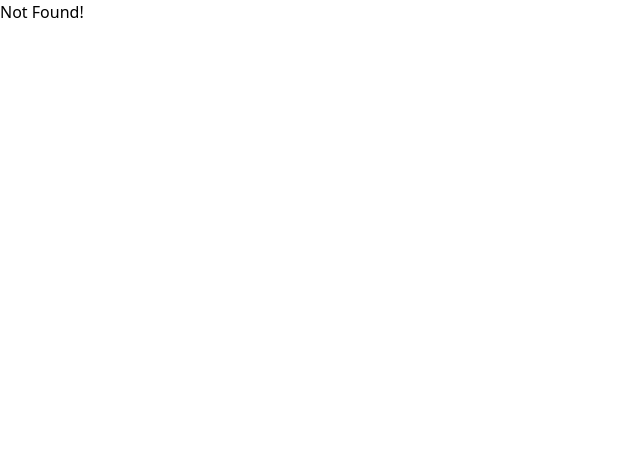
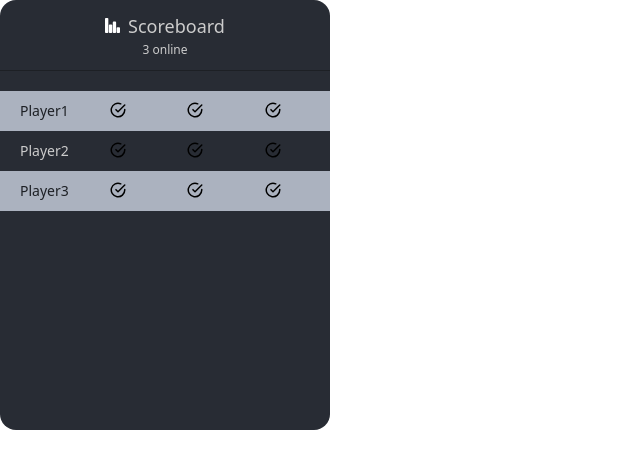
Before and after one commit to boostcampwm2023/baekjoonrooms, a React (Vite) app in the folder client/: page /scoreboard in a window 1280 px wide. Before the commit this address had no page. Shown: the top 468 px of the page, without its empty margins (0-640 px from the left). Built offline with nearby package versions, Linux system fonts and the light colour scheme.

Commit message:
feat: ScoreBoard UI

```diff
--- a/client/package.json
+++ b/client/package.json
@@ -14,6 +14,7 @@
     "axios": "^1.6.2",
     "react": "^18.2.0",
     "react-dom": "^18.2.0",
+    "react-icons": "^4.12.0",
     "react-router-dom": "^6.18.0"
   },
   "devDependencies": {
--- /dev/null
+++ b/client/public/mocks/Scores.json
@@ -0,0 +1,19 @@
+{
+  "players": [
+    {
+      "name": "Player1",
+      "score": 100,
+      "results": ["CORRECT", "WRONG", "SOLVING"]
+    },
+    {
+      "name": "Player2",
+      "score": 0,
+      "results": ["SOLVING", "SOLVING", "WRONG"]
+    },
+    {
+      "name": "Player3",
+      "score": 300,
+      "results": ["WRONG", "SOLVING", "CORRECT"]
+    }
+  ]
+}
--- /dev/null
+++ b/client/src/components/ScoreBoard.tsx
@@ -0,0 +1,78 @@
+import AcceptedSubmissionIcon from '../icons/AcceptedSubmissionIcon';
+import GraphIcon from '../icons/GraphIcon';
+import { PlayerScoreType, ResultType, ScoreType } from '../types/ScoreType';
+import mockScoresData from '../../public/mocks/Scores.json';
+
+const mockScores: ScoreType = {
+  players: mockScoresData.players.map((player) => ({
+    ...player,
+    results: player.results.map(
+      (result) => ResultType[result as keyof typeof ResultType],
+    ),
+  })),
+};
+
+export default function ScoreBoardModal() {
+  return (
+    <div className="flex h-[430px] w-[330px] flex-col items-center rounded-2xl bg-aod_bg">
+      <div className="flex w-full flex-col items-center gap-y-[2px] border-b-[0.5px] border-aod_gutter px-5 py-3">
+        <div className="flex flex-row items-baseline gap-2">
+          <GraphIcon />
+          <div className="text-lg font-medium text-aod_text">Scoreboard</div>
+        </div>
+        <div className="text-xs text-aod_text">3 online</div>
+      </div>
+
+      <ScoreBoard scores={mockScores}></ScoreBoard>
+    </div>
+  );
+}
+
+interface ScoreBoardProps {
+  scores: ScoreType;
+}
+
+export function ScoreBoard({ scores }: ScoreBoardProps) {
+  return (
+    <ul className="my-5 flex w-full flex-col overflow-auto text-sm font-medium text-aod_text">
+      {scores.players.map((playerScore, index) => (
+        <Players key={index} playerScore={playerScore} />
+      ))}
+    </ul>
+  );
+}
+
+interface PlayersProps {
+  playerScore: PlayerScoreType;
+}
+
+export function Players({ playerScore }: PlayersProps) {
+  return (
+    <li className="flex flex-row gap-3 bg-aod_bg px-5 py-2.5 text-aod_text odd:bg-aod_text_alt odd:text-aod_gutter">
+      <div>{playerScore.name}</div>
+      <div className="flex w-full flex-row gap-1">
+        {playerScore.results.map((result, index) => (
+          <Result key={index} result={result} />
+        ))}
+      </div>
+    </li>
+  );
+}
+
+interface ResultProps {
+  result: ResultType;
+}
+
+export function Result({ result }: ResultProps) {
+  return (
+    <div className="flex flex-1 flex-row justify-around">
+      {result === ResultType.CORRECT ? (
+        <AcceptedSubmissionIcon />
+      ) : result === ResultType.WRONG ? (
+        <AcceptedSubmissionIcon />
+      ) : (
+        <AcceptedSubmissionIcon />
+      )}
+    </div>
+  );
+}
--- /dev/null
+++ b/client/src/icons/AcceptedSubmissionIcon.tsx
@@ -0,0 +1,13 @@
+export default function AcceptedSubmissionIcon() {
+  return (
+    <svg
+      xmlns="http://www.w3.org/2000/svg"
+      viewBox="0 0 24 24"
+      className="fill-current text-aod_green h-[18px] w-[18px]">
+      <path
+        d="M20 12.005v-.828a1 1 0 112 0v.829a10 10 0 11-5.93-9.14 1 1 0 01-.814 1.826A8 8 0 1020 12.005zM8.593 10.852a1 1 0 011.414 0L12 12.844l8.293-8.3a1 1 0 011.415 1.413l-9 9.009a1 1 0 01-1.415 0l-2.7-2.7a1 1 0 010-1.414z"
+        fillRule="evenodd"
+        clipRule="evenodd"></path>
+    </svg>
+  );
+}
--- /dev/null
+++ b/client/src/icons/AttemptedSubmissionIcon.tsx
@@ -0,0 +1,14 @@
+export default function AttemptedSubmissionIcon() {
+  return (
+    <svg
+      viewBox="0 0 800 800"
+      xmlns="http://www.w3.org/2000/svg"
+      className="stroke-current h-[18px] w-[18px] fill-none text-aod_gold ">
+      <path
+        d="M100 400H233.333L333.333 633.333L466.667 166.667L566.667 400H700"
+        strokeLinecap="round"
+        strokeLinejoin="round"
+      />
+    </svg>
+  );
+}
--- /dev/null
+++ b/client/src/icons/NoSubmissionIcon.tsx
@@ -0,0 +1,10 @@
+export default function NoSubmissionIcon() {
+  return (
+    <svg
+      viewBox="0 0 600 600"
+      xmlns="http://www.w3.org/2000/svg"
+      className="stroke-current text-gray-400 h-[16px] w-[16px] fill-none stroke-[60]">
+      <path d="M50 300H550" strokeLinecap="round" />
+    </svg>
+  );
+}
--- a/client/src/routes.tsx
+++ b/client/src/routes.tsx
@@ -7,6 +7,7 @@ import NotFound from './pages/NotFound.tsx';
 import Lobby from './pages/Lobby.tsx';
 import Room from './pages/Room.tsx';
 import RoomSetting from './pages/RoomSetting.tsx';
+import ScoreBoardModal from './components/ScoreBoard.tsx';
 
 export const router = createBrowserRouter([
   {
@@ -39,6 +40,11 @@ export const router = createBrowserRouter([
         path: '/roomsetting',
         element: <RoomSetting />,
       },
+      // ScoreBoardModal
+      {
+          path: '/scoreboard',
+          element: <ScoreBoardModal />,
+      },
     ],
   },
 ]);
--- /dev/null
+++ b/client/src/types/ScoreType.ts
@@ -0,0 +1,16 @@
+/* eslint-disable no-unused-vars */
+export interface ScoreType {
+  players: PlayerScoreType[];
+}
+
+export interface PlayerScoreType {
+  name: string;
+  score: number;
+  results: ResultType[];
+}
+
+export enum ResultType {
+  CORRECT = 'CORRECT',
+  WRONG = 'WRONG',
+  SOLVING = 'SOLVING',
+}
```
Also changed, not shown: 1 other file (tests, documents, lock files or other folders).
